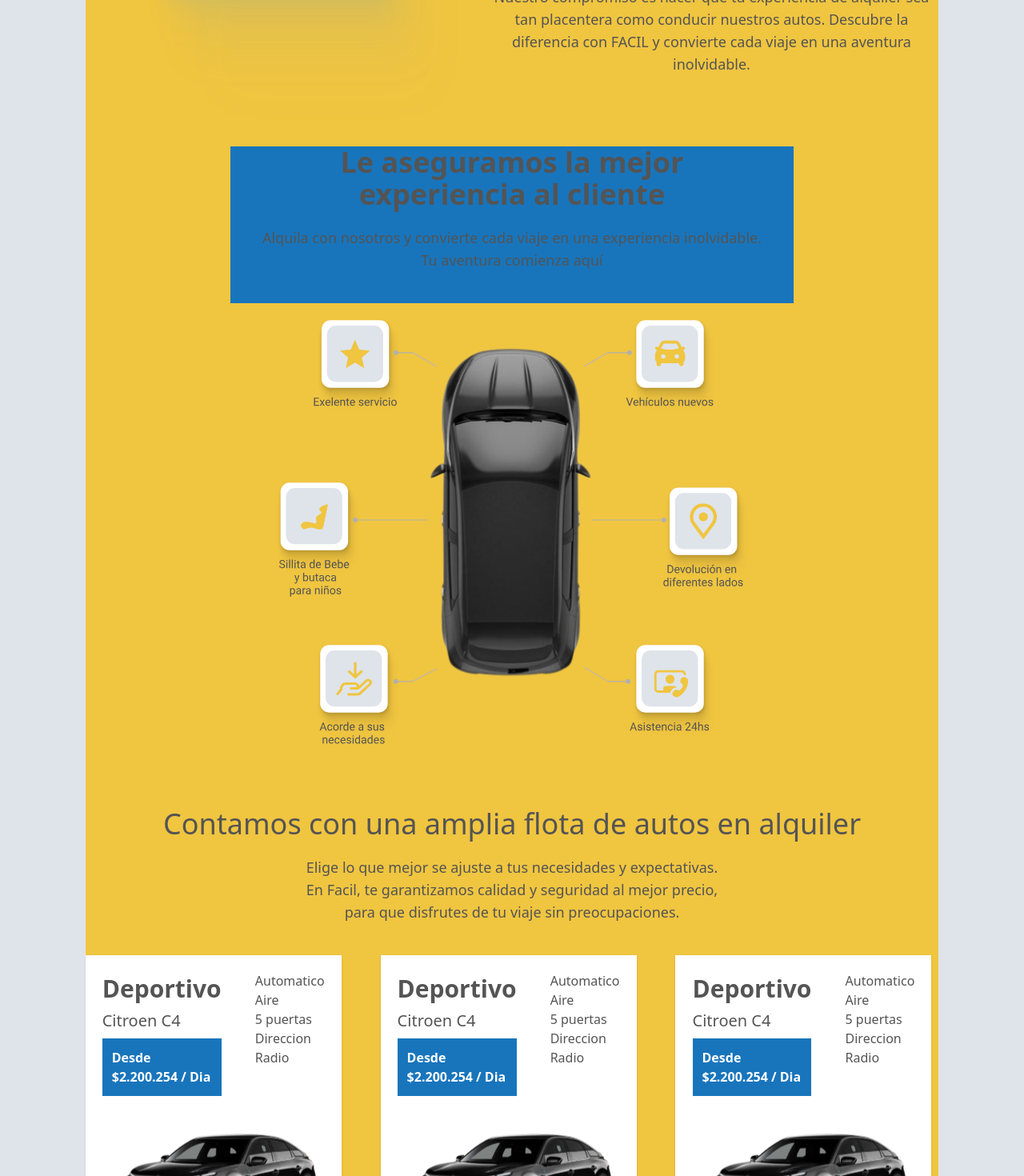
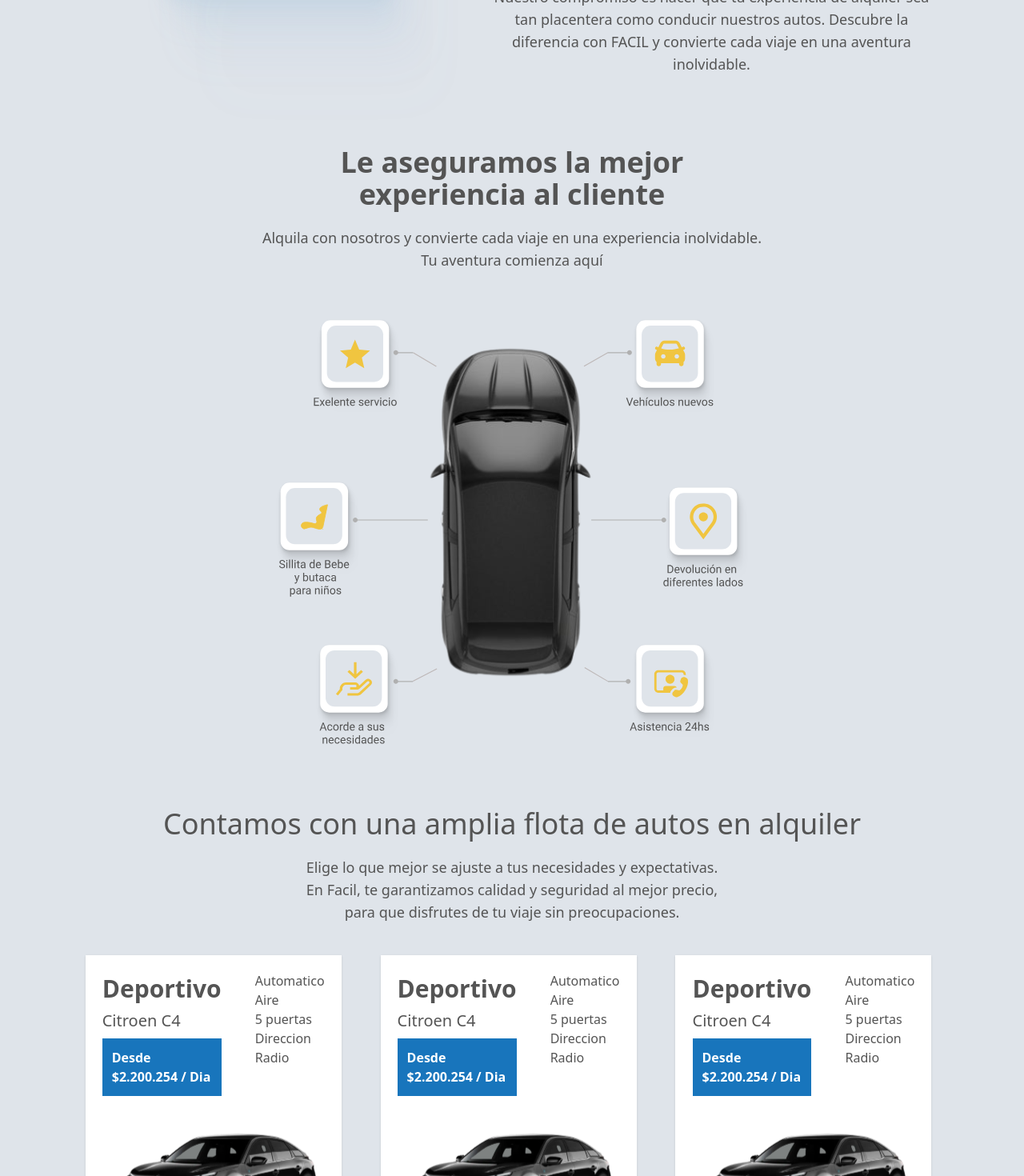
Before and after one commit to DeeRo-dev/facil-web, a React (Vite) app: page / in a window 1280 px wide. Shown: the part 1011-2481 px from the top of the page at 80% size. Built offline with nearby package versions, Linux system fonts and the light colour scheme.

Commit message:
responsive home forms

```diff
--- a/src/pages/Home/Home.tsx
+++ b/src/pages/Home/Home.tsx
@@ -8,8 +8,8 @@ import { Link } from "react-router-dom";
 const Home: React.FC = () => {
   return (
     <div className="items-center flex flex-col text-colorText">
-      <div className="w-full bg-terciary relative flex-col md:flex-col-reverse">
-        <div className="flex flex-col ml-20 w-1/2 my-10  md:absolute z-0 md:z-10">
+      <div className="w-full relative flex-col md:flex-col-reverse">
+        <div className="flex flex-col ml-20 w-full md:w-1/2 my-10  md:absolute z-0 md:z-10">
           <div>
             <h1 className="text-4xl font-bold text-whiteColor">
             Buscando alquilar un vehículo?
@@ -36,7 +36,7 @@ const Home: React.FC = () => {
         </div>
       </div>
 
-      <div className="w-5/6 bg-terciary mt-10 ">
+      <div className="w-5/6  mt-10 ">
         {/* Otro contenido */}
         <div className="flex flex-col-reverse md:flex-row">
           <div>
@@ -69,7 +69,7 @@ const Home: React.FC = () => {
           </div>
         </div>
         <div className="flex items-center flex-col text-center">
-          <div className="px-10 bg-primary">
+          <div className="px-10 ">
           <h2 className="text-4xl	font-bold mb-5">
             Le aseguramos la mejor <br /> experiencia al cliente
           </h2>
@@ -87,7 +87,7 @@ const Home: React.FC = () => {
           />
         </div>
         <div className="flex flex-col justify-center items-center my-20">
-          <h2 className="text-4xl	font-medium mb-5">
+          <h2 className="text-4xl	font-medium mb-5 w-full text-center">
           Contamos con una amplia flota de autos en alquiler
           </h2>
           <p className="text-lg md:w-1/2 w-full text-center mb-10">Elige lo que mejor se ajuste a tus necesidades y expectativas.<br/> En Facil, te garantizamos calidad y seguridad al mejor precio, para que disfrutes de tu viaje sin preocupaciones.</p>
```
